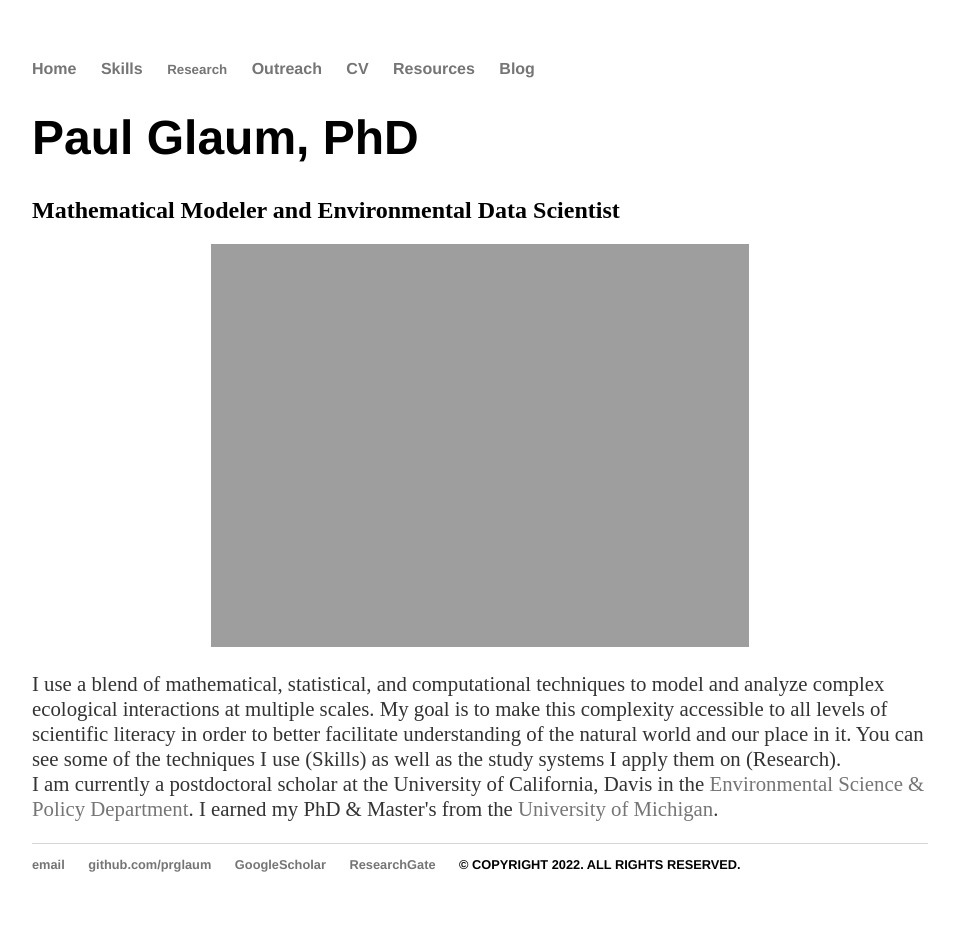
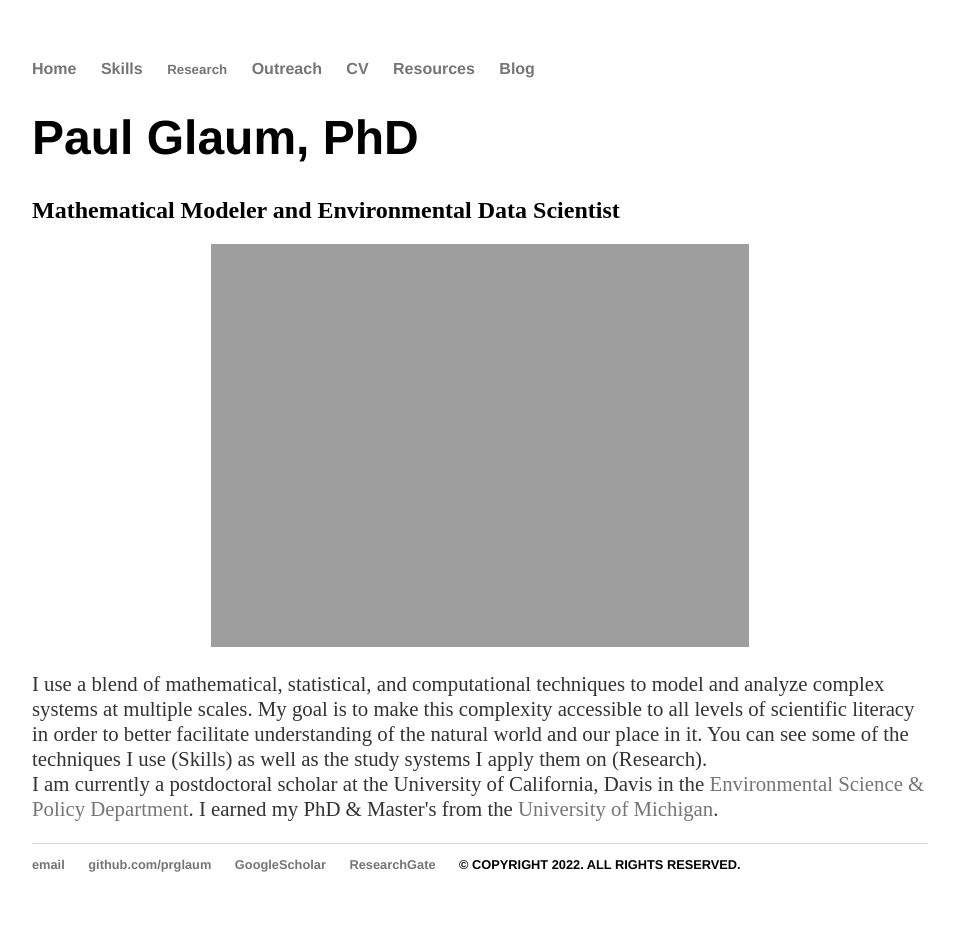
Before and after one commit to prglaum/prglaum.github.io, a Jekyll site: the page built from index.html, in a window 1280 px wide. Shown: the whole page, without its empty margins (160-1119 px from the left). Built offline with Jekyll 4.4.1, drawn with Linux system fonts in a browser that asks for light colours.

Commit message:
Update index.html

```diff
--- a/index.html
+++ b/index.html
@@ -21,7 +21,7 @@ title: Paul Glaum
 		</div>
 	</div>
 
-	<p>I use a blend of mathematical, statistical, and computational techniques to model and analyze complex ecological interactions at multiple scales.
+	<p>I use a blend of mathematical, statistical, and computational techniques to model and analyze complex systems at multiple scales.
 		My goal is to make this complexity accessible to all levels of scientific literacy in order to better facilitate understanding of the natural world and our place in it.
 		You can see some of the techniques I use (Skills) as well as the study systems I apply them on (Research).
 	<br>I am currently a postdoctoral scholar at the University of California, Davis in the <a href="https://desp.ucdavis.edu/" target="_blank" rel="noopener noreferrer">Environmental Science & Policy Department</a>.
```
